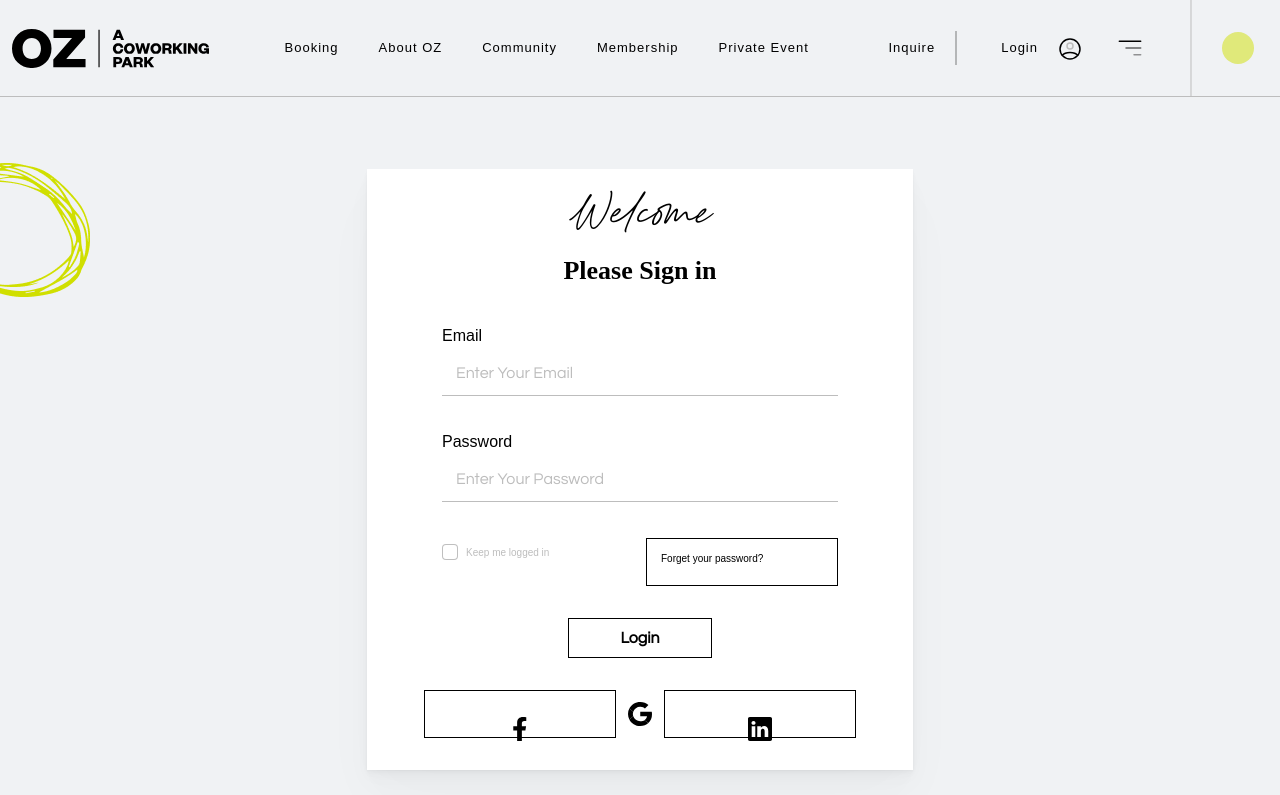
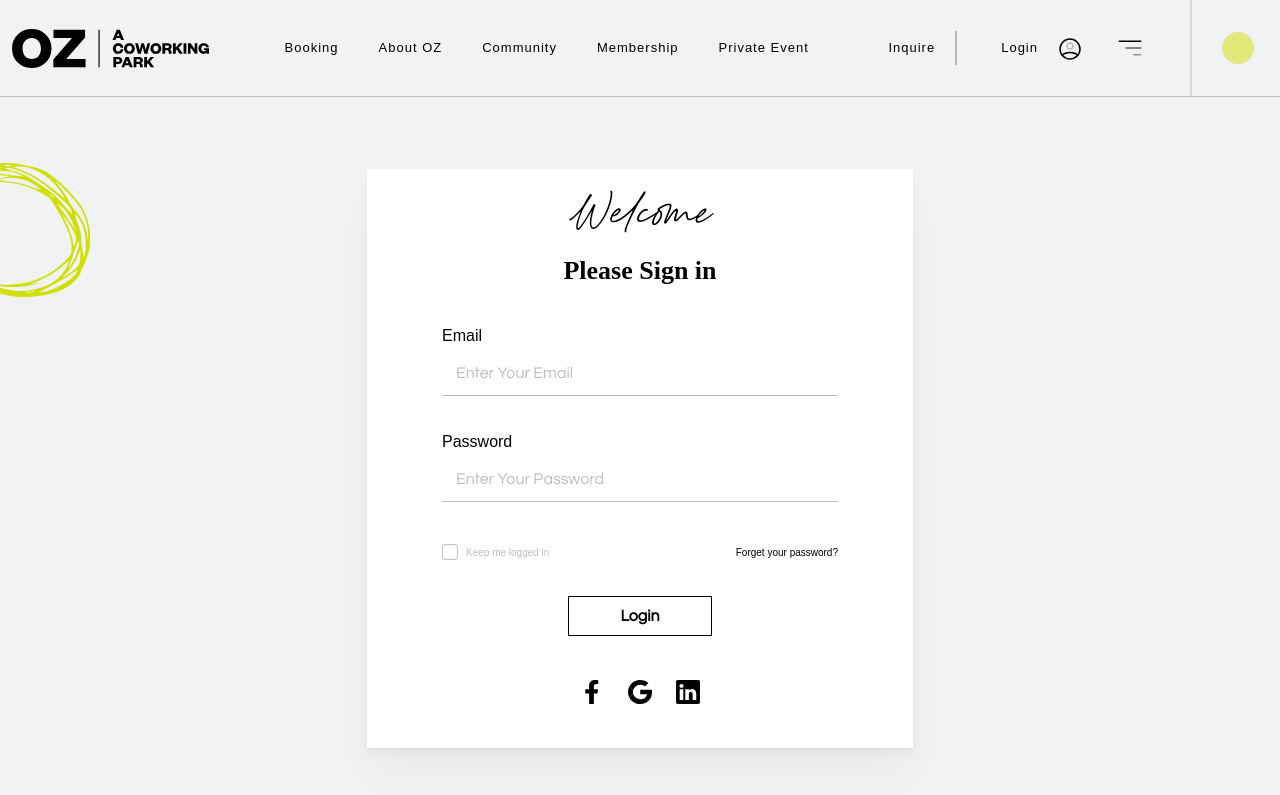
Before and after one commit to abeer26omar/oz-coworkingpark, a React (Create React App) app: page /login in a window 1280 px wide. Shown: the top 795 px of the page. Built offline with nearby package versions, Linux system fonts and the light colour scheme; grey boxes are pictures that could not be loaded; a web font is replaced by a local one.

Commit message:
fix bugs

```diff
--- a/src/components/Auth/LoginForm/LoginForm.jsx
+++ b/src/components/Auth/LoginForm/LoginForm.jsx
@@ -8,7 +8,6 @@ import linkedin from "../../../assets/images/icons/linkedin.svg";
 import {useNavigate} from "react-router-dom";
 import {Login} from "../../../apis/auth_api/LoginApi";
 import Media from "../../Media/Media";
-import Buttons from "../../Buttons/Buttons";
 
 const LoginForm = () => {
     const [credentials, setCredentials] = useState({
@@ -99,9 +98,9 @@ const LoginForm = () => {
                                             </label>
                                         </div>
                                         <div className="">
-                                            <Buttons className="forget_password" href="#">
+                                            <a className="forget_password" href="#">
                                                 Forget your password?
-                                            </Buttons>
+                                            </a>
                                         </div>
                                     </div>
 
@@ -116,13 +115,13 @@ const LoginForm = () => {
                                 </Form>
 
                                 <div className="py-3 log-social text-center">
-                                    <Buttons
+                                    <a
                                         href="src/components/Auth/Login/LoginForm#"
                                         target="_blank"
                                     >
                                         <Media
                                             type="img" src={facebook} alt="Facebook"/>
-                                    </Buttons>
+                                    </a>
                                     <a
                                         href="src/components/Auth/Login/LoginForm#"
                                         target="_blank"
@@ -130,13 +129,13 @@ const LoginForm = () => {
                                         <Media
                                             type="img" src={google} alt="Google"/>
                                     </a>
-                                    <Buttons
+                                    <a
                                         href="src/components/Auth/Login/LoginForm#"
                                         target="_blank"
                                     >
                                         <Media
                                             type="img" src={linkedin} alt="LinkedIn"/>
-                                    </Buttons>
+                                    </a>
                                 </div>
                             </div>
                         </Col>
```
